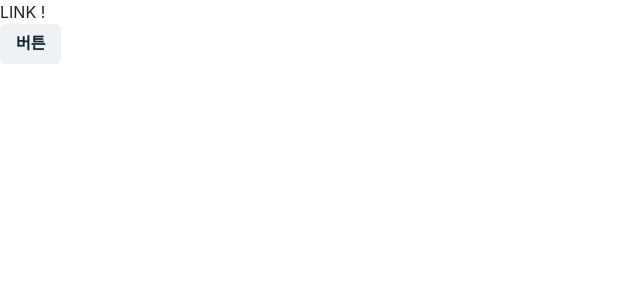
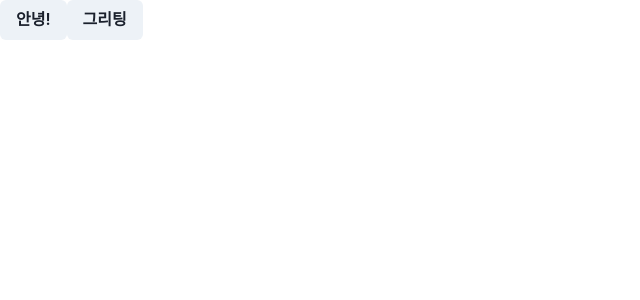
Before and after one commit to jeon602/React103123, a React (Create React App) app: page / in a window 1280 px wide. Shown: the top 300 px of the page, without its empty margins (0-640 px from the left). Built offline with nearby package versions, Linux system fonts and the light colour scheme.

Commit message:
함수를 props로 전달하는 연습 완료

```diff
--- a/src/App.js
+++ b/src/App.js
@@ -1,32 +1,25 @@
 import React from "react";
 import { Button } from "@chakra-ui/react";
+function MyButton({ executeClick, children }) {
+  return <Button onClick={executeClick}>{children}</Button>;
+}
+//두개의 버튼 만들기
+//첫 버튼은 콘솔에 hello가 나오도록
+// 두번째는 콘솔에 greeting 이 나오도록
 
-function MyComp({ to, someProp }) {
-  someProp();
-
+function App(props) {
+  function sayHello() {
+    console.log("HELLO");
+  }
+  function sayGreeting() {
+    console.log("GREETING");
+  }
   return (
     <>
-      <div>
-        <a href={to[0]}>LINK !</a>
-      </div>
-
-      <div>
-        <Button onclick={someProp}>버튼</Button>
-      </div>
+      <MyButton executeClick={sayHello}>안녕!</MyButton>
+      <MyButton executeClick={sayGreeting}>그리팅</MyButton>
     </>
   );
 }
 
-function App(props) {
-  function fun1() {
-    console.log("func1 실행됨.");
-  }
-
-  return (
-    <div>
-      <MyComp to={["http://www.naver.com"]} someProp={fun1}></MyComp>
-    </div>
-  );
-}
-
 export default App;
```
